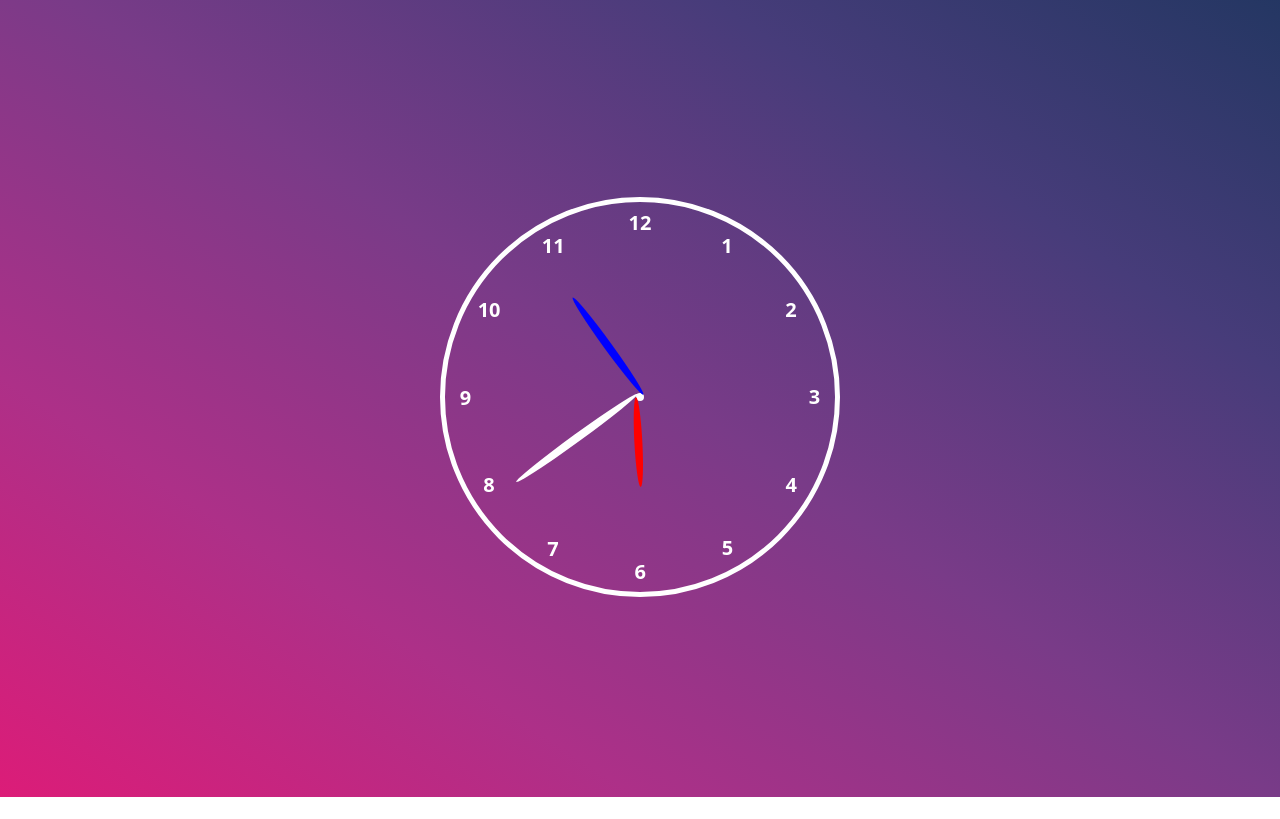
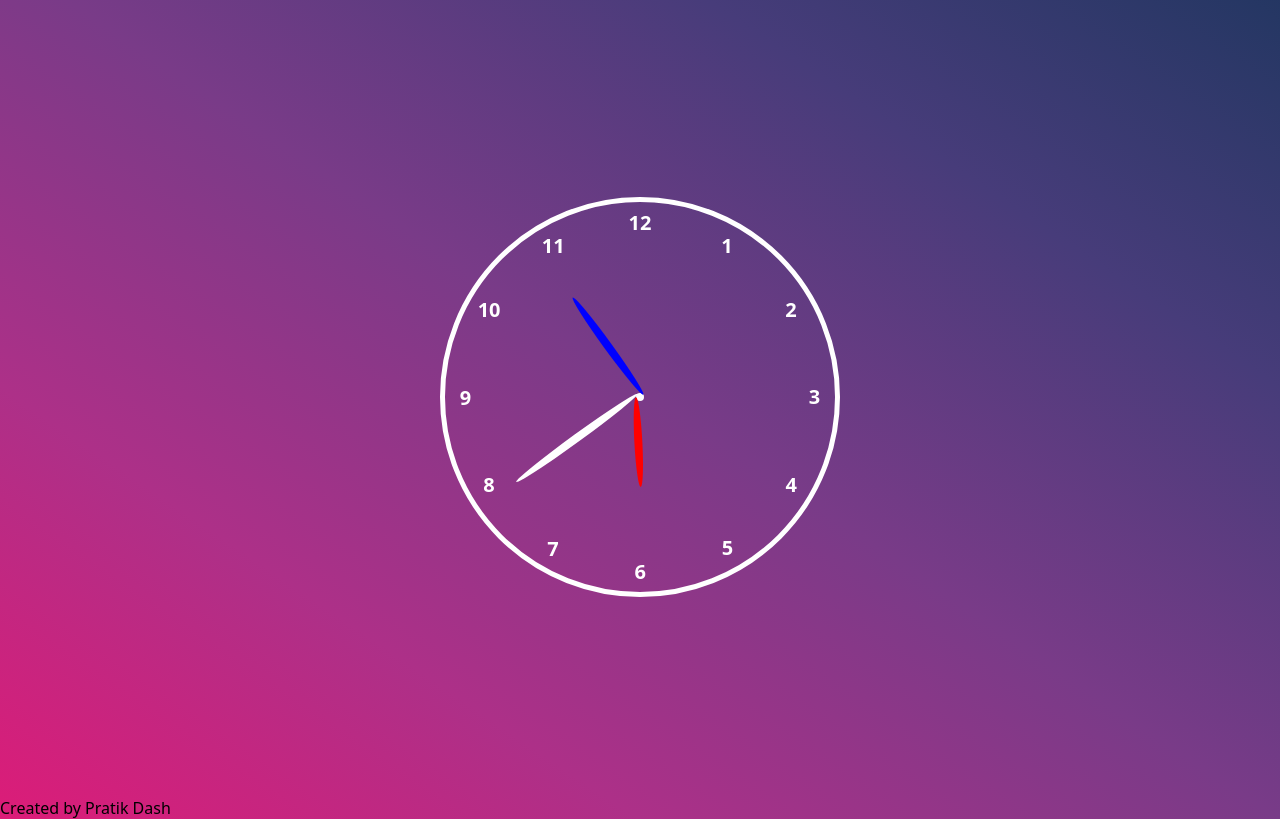
Before and after one commit to pratikvv2/demo-testing, a plain HTML site: page index.html in a window 1280 px wide. Shown: the part 46-865 px from the top of the page. Before the commit the page ends 843 px from the top, so only its background shows below. Drawn offline with Linux system fonts and the light colour scheme.

```diff
--- a/index.html
+++ b/index.html
@@ -39,6 +39,7 @@
                 </div>
             </div>
         </div>
+        <p> Created by Pratik Dash</p>
     </div>
 
     <script src="assets/script.js"></script>
```
Also changed, not shown: 1 other file.
